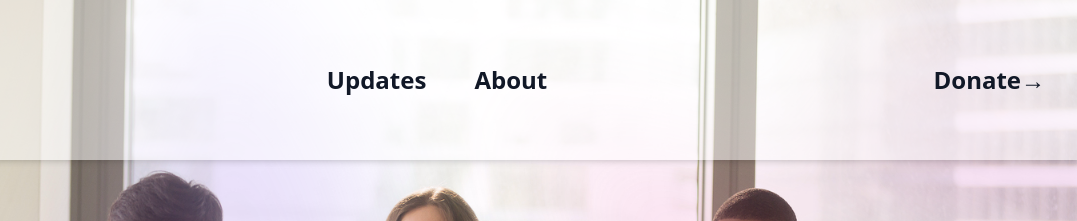
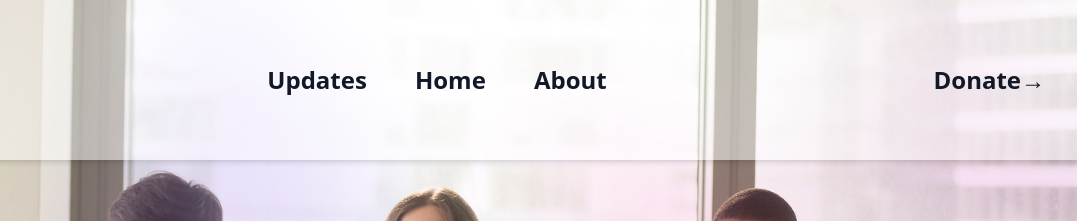
Before and after one commit to Catfesh/haiti-project, a plain HTML site: page about.html in a window 1280 px wide. Shown: the top 221 px of the page, 203-1280 px from the left. Drawn offline with nearby package versions, Linux system fonts and the light colour scheme.

Commit message:
Added Home button on updates and about pages

```diff
--- a/about.html
+++ b/about.html
@@ -25,6 +25,7 @@
         </div>
         <div class="hidden lg:flex lg:gap-x-12">
           <a href="/updates.html" class="text-2xl font-semibold leading-6 text-gray-900">Updates</a>
+          <a href="/" class="text-2xl font-semibold leading-6 text-gray-900">Home</a>
           <a href="/about.html" class="text-2xl font-semibold leading-6 text-gray-900">About</a>
         </div>
         <div class="hidden lg:flex lg:flex-1 lg:justify-end">
@@ -52,6 +53,7 @@
             <div class="-my-6 divide-y divide-gray-500/10">
               <div class="space-y-2 py-6">
                 <a href="/updates.html" class="text-2xl font-semibold leading-6 text-gray-900">Updates</a>
+                <a href="/" class="text-2xl font-semibold leading-6 text-gray-900">Home</a>
                 <a href="/about.html" class="text-2xl font-semibold leading-6 text-gray-900">About</a>
               </div>
               <div class="py-6">
```
Also changed, not shown: updates.html (+1 -0 lines).
